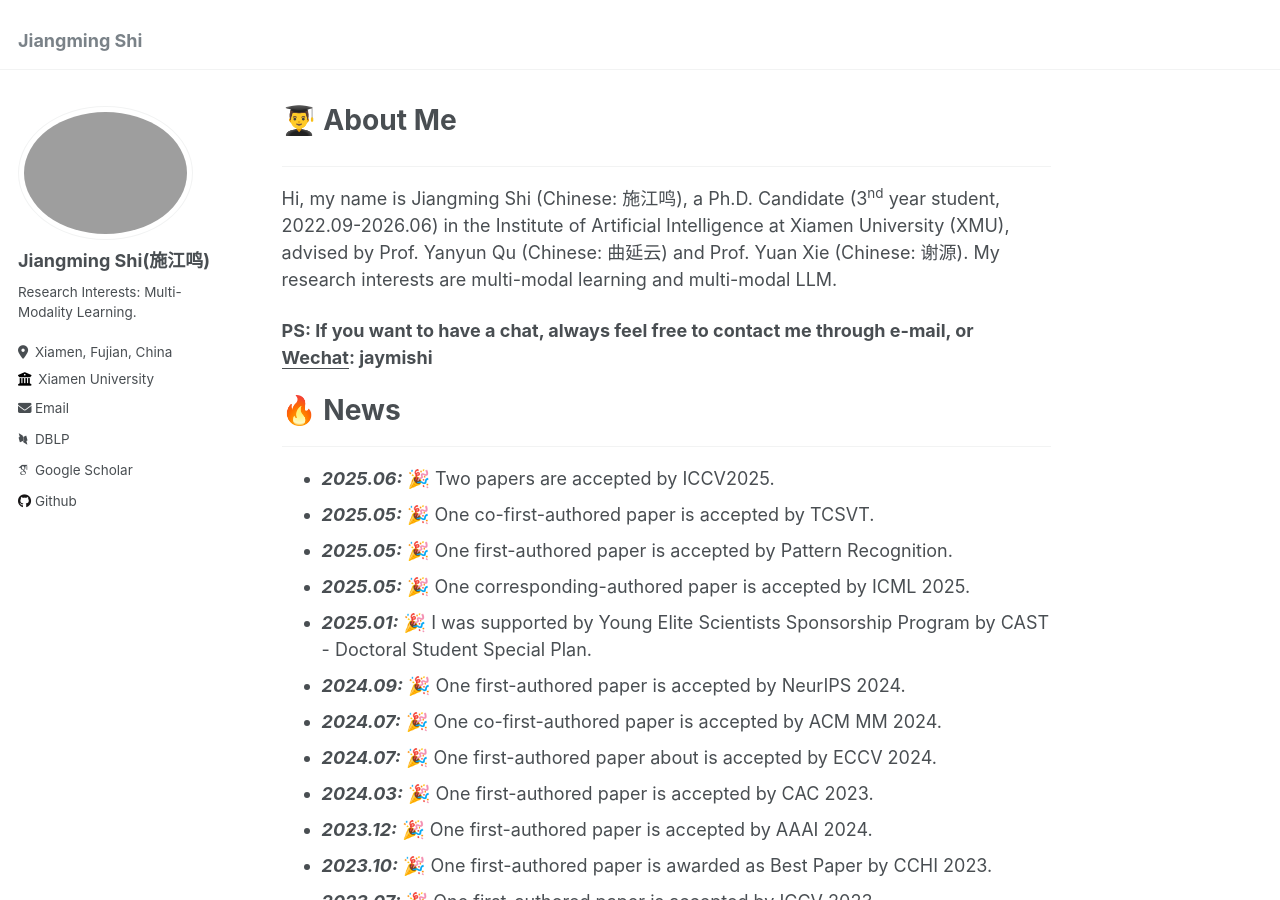
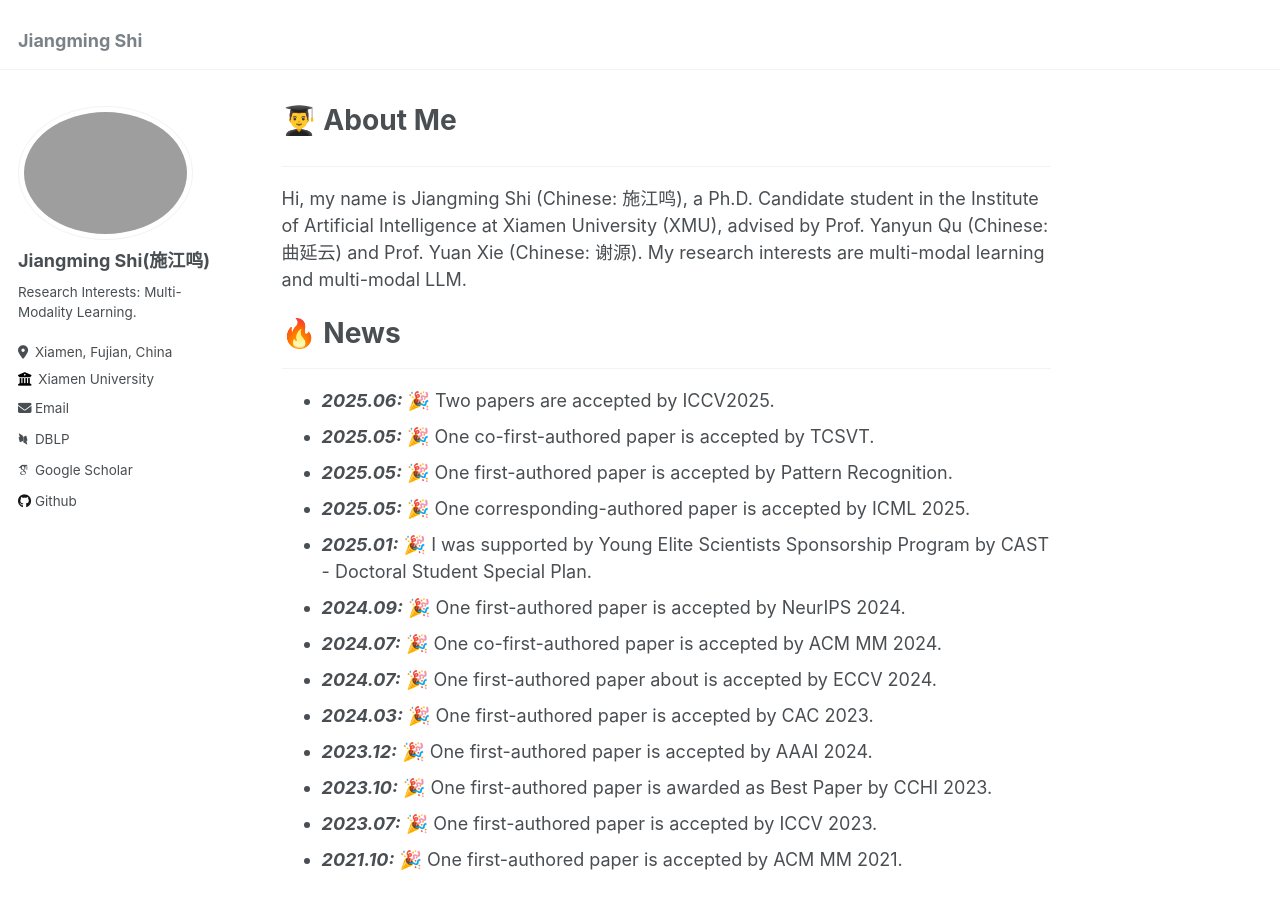
Before and after one commit to shijiangming1/shijiangming1.github.io, a Jekyll site: the page built from _pages/about.md, in a window 1280 px wide and 900 px high. Built offline with Jekyll 4.4.1, drawn with Linux system fonts in a browser that asks for light colours; some web fonts are replaced; some of the changed text lies outside the part shown.

Commit message:
Update about.md

```diff
--- a/_pages/about.md
+++ b/_pages/about.md
@@ -8,10 +8,8 @@ redirect_from:
 ---
 <hr>
 <!-- My name is Jiangming Shi (施江鸣), I'm a Ph.D. student at Institute of Artificial Intelligence, Xiamen University, supervised by Professor Yanyun Qu (曲延云). My research interests are deep learning and computer vision algorithms, such as Multi-modal Learning. -->
-Hi, my name is Jiangming Shi (Chinese: 施江鸣), a Ph.D. Candidate (3<sup>nd</sup> year student, 2022.09-2026.06) in the Institute of Artificial Intelligence at Xiamen University (XMU), advised by Prof. Yanyun Qu (Chinese: 曲延云) and Prof. Yuan Xie (Chinese: 谢源). My research interests are multi-modal learning and multi-modal LLM.
+Hi, my name is Jiangming Shi (Chinese: 施江鸣), a Ph.D. Candidate student in the Institute of Artificial Intelligence at Xiamen University (XMU), advised by Prof. Yanyun Qu (Chinese: 曲延云) and Prof. Yuan Xie (Chinese: 谢源). My research interests are multi-modal learning and multi-modal LLM.
 <!-- My research interest includes neural machine translation and computer vision. I have published more than 100 papers at the top international AI conferences with total <a href='https://scholar.google.com/citations?user=DhtAFkwAAAAJ'>google scholar citations <strong><span id='total_cit'>260000+</span></strong></a> (You can also use google scholar badge <a href='https://scholar.google.com/citations?user=DhtAFkwAAAAJ'><img src="https://img.shields.io/endpoint?url={{ url | url_encode }}&logo=Google%20Scholar&labelColor=f6f6f6&color=9cf&style=flat&label=citations"></a>). -->
-
-**PS: If you want to have a chat, always feel free to contact me through e-mail, or <ins>Wechat</ins>: jaymishi**
 
 
 🔥 News
```
Also changed, not shown: other parts of _pages/about.md (+2 -0 lines).
